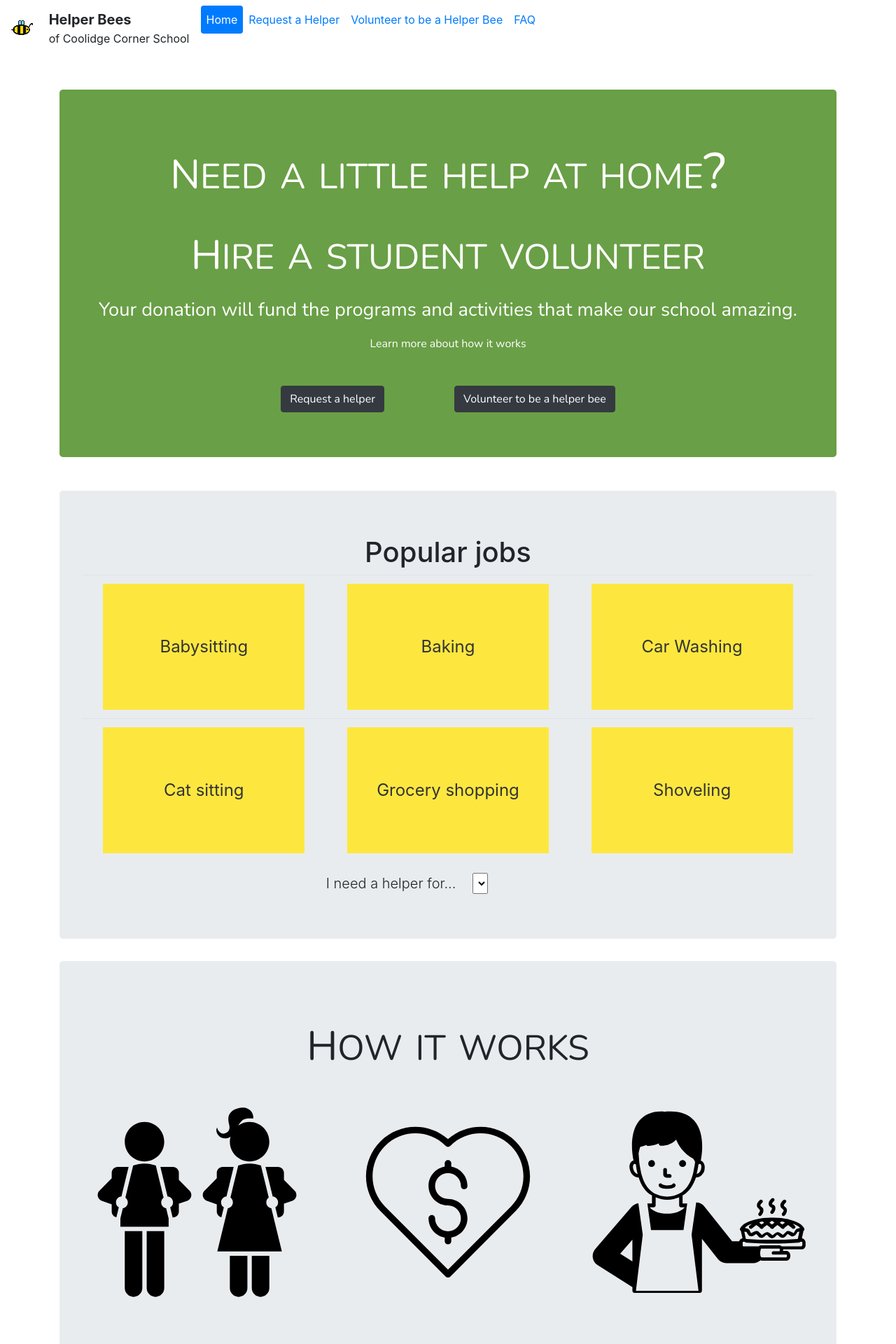
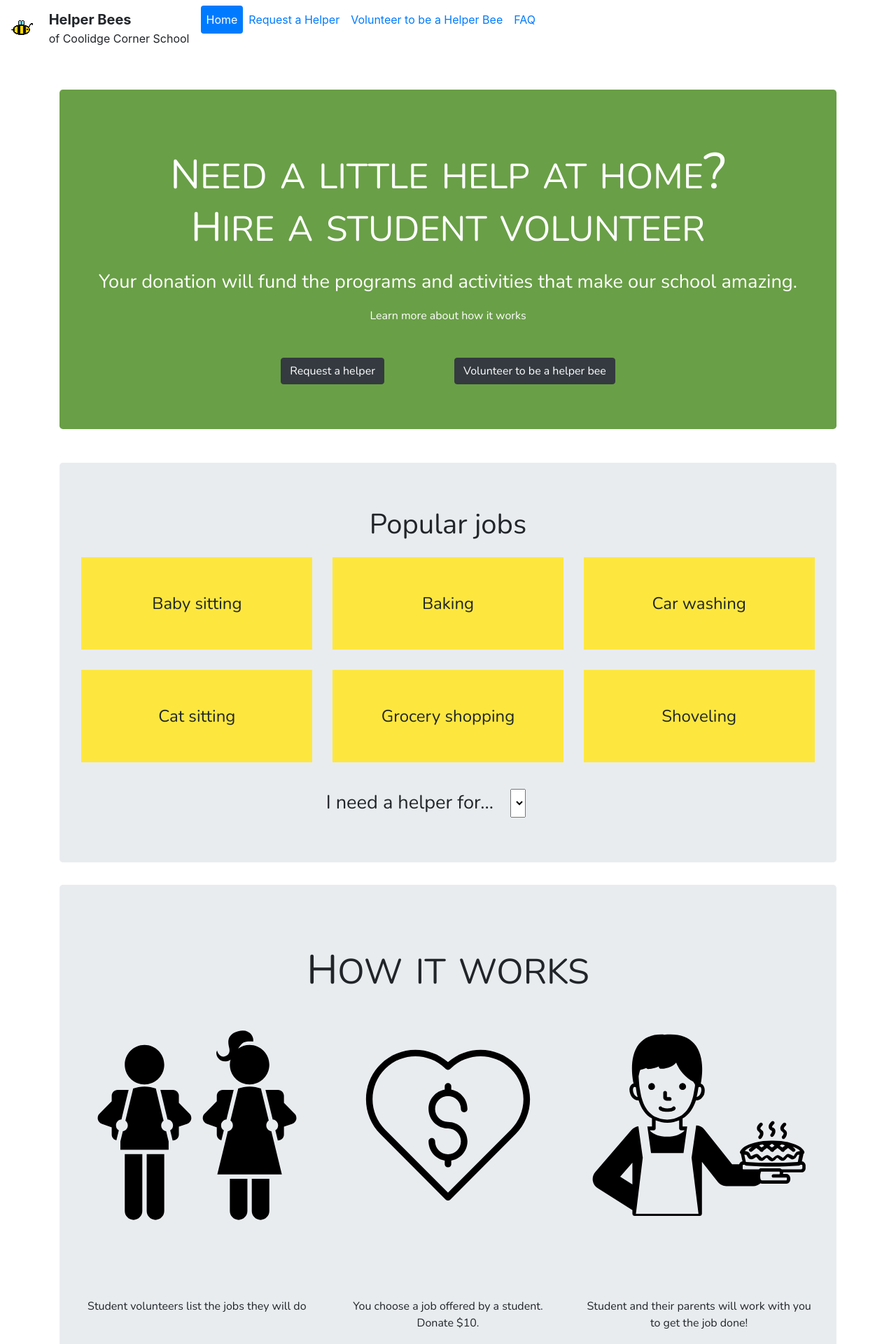
Before and after one commit to CoolidgeCornerSchool/helperbees, a Jekyll site: the page built from index.html, in a window 1280 px wide. Shown: the top 1920 px of the page at 70% size. Built offline with Jekyll 4.4.1, drawn with Linux system fonts in a browser that asks for light colours; comment, search, counter and statistics services are not loaded; some of the changed text lies outside the part shown.

Commit message:
fix home page

```diff
--- a/_sass/main.scss
+++ b/_sass/main.scss
@@ -1,73 +1,53 @@
 @import url('https://fonts.googleapis.com/css?family=Nunito&display=swap');
 
+/* Helperbees brand logo */
 nav .navbar-brand {
-    .hb {
-	display: inline-block;
-    .hb1 {
-     font-weight: bold;
+    .hb { display: inline-block;
+          .hb1 { font-weight: bold; }
+          .hb2 { font-size: 80%; }
         }
-       .hb2 {
-	   font-size: 80%;
+}
+
+/* Parallax boxes on home page */
+.parallax {
+    font-family: 'Nunito', sans-serif;
+    background-attachment: fixed;
+    background-position: center;
+    background-repeat: no-repeat;
+    background-size: cover;
+    text-align: center;
+    .display-3 { font-variant: small-caps;
+        .cap {font-size: 115%};
+    }
+    .lead { font-size: 170%; }
+}
+
+.section1 {
+    .display-3.line2 { margin-top: -2.5rem }
+    background-color: #699F46;
+    .learn_more {
+	display: block;
+	color: white;
+    }
+}
+
+.section2 {
+    text-align: center;
+    .jobs .col {
+	margin: .6em .6em;
+        padding: 2em .2em;
+	background-color: #FDE73F;
+        font-size: 150%;
+        &:hover {
+	background-color: darken(#FDE73F, 14%);
         }
     }
 }
 
 
-.parallax {
-    min-height: 600px;
-    background-attachment: fixed;
-    background-position: center;
-    background-repeat: no-repeat;
-    background-size: cover;
-}
+/* Admin pages */
 
-
-
-.section1 {
-    font-family: 'Nunito', sans-serif;
-    .display-3 { font-variant: small-caps;
-        .cap {font-size: 115%};
-     }
-    .lead { font-size: 170%; }
-    .learn_more {
-	display: block;
-	color: white;
-    }
-    min-height: 300px;
-    background-color: #699F46;
-    text-align: center;
-}
-
-.section2 {
-    text-align: center;
-    table {
-/*
-      border-collapse: separate;
-      border-spacing: 1.2em;	*/
-      td {
-	   min-width: 8em;
-           min-height: 6em;
-	span {
-           color: #333;
-           padding: 3em 0;
-	   min-width: 12em;
-           min-height: 6em;
-           display: inline-block;
-           background-color: #FDE73F;
-        }
-        font-size: 150%;
-
-     }
-  }
-}
-.section3 {
-    font-family: 'Nunito', sans-serif;
-    text-align: center;
-    .display-3 { font-variant: small-caps;
-        .cap {font-size: 115%};
-    }
-}
-
+/* Google login avatar */
 .admin .avatar {
     width: 40px;
     height: 40px;
--- a/assets/js/index.js
+++ b/assets/js/index.js
@@ -10,11 +10,17 @@
 function init_home(){
     $.get(service_types_url).done(on_load_services);
     $('select#offer_type').change(choose_service);
+    $('.jobs .col').click(choose_service);
+    $('.section5 button').click(on_send_feedback);
 }
 
-// User clicked on service menu
+// User clicked on service menu or clicked a big yellow button
 function choose_service(){
-    let val = $(this).val();
+    let val = $(this).val();           // value for drop-down menu
+    let button_text = $(this).text();  // value for big yellow buttons
+    if (val == '' && button_text != ''){
+	val = button_text;
+    }
     // navigate to new location
     window.location.href = '/request_helper#'+encodeURI(val).replace('/','<slash>');
 }
@@ -38,3 +44,10 @@
 	dropdown.append(option);
     }
 }
+
+function on_send_feedback(){
+    let msg_body = $('.section5 #body').val();
+    let url = "mailto:ccs.helperbees@gmail.com?subject=feedback&body=" + encodeURI(msg_body);
+    document.location.href=url;
+    return false;
+}
--- a/assets/js/request_helper.js
+++ b/assets/js/request_helper.js
@@ -19,7 +19,7 @@
     let fields = {
 	business: "SLDPEE4HT6FHA", // merchant ID
 	cmd: "_donations",
-	amount: "10.00",
+	amount: "00.01",
 	item_name: "HelperBees (" + offer_type + ")",
 	custom: offer_id,
 	shopping_url: "https://helperbees/request_helper",
--- a/index.html
+++ b/index.html
@@ -3,33 +3,31 @@
 layout: default
 ---
 
-<!-- First Parallax Section -->
+<!-- Section 1: big green box -->
 <div class="jumbotron parallax section1 mb-5">
   <p class="display-3 text-white"><span class="cap">n</span>eed a little help at home?</p>
-  <p class="display-3 text-white"><span class="cap">h</span>ire a student volunteer</p>
+  <p class="display-3 text-white line2"><span class="cap">h</span>ire a student volunteer</p>
   <p class="lead text-white">Your donation will fund the programs and activities that make our school amazing.</p>
   <a class="learn_more" href="/faq">Learn more about how it works</a>
   <a class="btn btn-dark mt-5 mr-5" href="/request_helper">Request a helper</a>
   <a class="btn btn-dark mt-5 ml-5" href="/volunteer">Volunteer to be a helper bee</a>
 </div>
 
-<!-- Second Parallax Section -->
+<!-- Section 2: yellow boxes with jobs -->
 <div class="jumbotron parallax section2">
   <h1>Popular jobs</h1>
-  <table class="w-100 table" cellspacing="50">
-    <tbody>
-      <tr class="d-flex">
-	<td class="col-4"><span>Babysitting</span></td>
-	<td class="col-4"><span>Baking</span></td>
-	<td class="col-4"><span>Car Washing</span></td>
-      </tr>
-      <tr class="d-flex">
-	<td class="col-4"><span>Cat sitting</span></td>
-	<td class="col-4"><span>Grocery shopping</span></td>
-	<td class="col-4"><span>Shoveling</span></td>
-      </tr>
-    </tbody>
-  </table>
+  <div class="jobs mb-4">
+    <div class="row">
+      <div class="col">Baby sitting</div>
+      <div class="col">Baking</div>
+      <div class="col">Car washing</div>
+    </div>
+    <div class="row">
+      <div class="col">Cat sitting</div>
+      <div class="col">Grocery shopping</div>
+      <div class="col">Shoveling</div>
+    </div>
+  </div>
   <div class="row mx-auto">
     <div class="offset-md-4 lead mr-4">I need a helper for...</div>
     <select id="offer_type">
@@ -37,7 +35,7 @@
   </div>
 </div>
 
-<!-- Third Parallax Section -->
+<!-- Section 3: How it works -->
 <div class="jumbotron parallax section3">
   <p class="display-3"><span class="cap">h</span>ow it works</p>
   <div class="row">
@@ -47,7 +45,7 @@
     </div>
     <div class="col">
       <img src="/assets/images/dollar.svg"/>
-      <p>You choose a job offered by a student. Donate $10.</p>
+      <p>You choose a job offered by a student.<br/>Donate $10.</p>
     </div>
     <div class="col">
       <img src="/assets/images/baker.svg"/>
@@ -58,4 +56,41 @@
 </div>
 
 
+<!-- Section 4: Our mission -->
+<div class="jumbotron parallax section4">
+  <div class="row">
+    <div class="col">
+      <p class="display-3"><span class="cap">o</span>ur mission</p>
+      <p>Helperbees.org is an experiment run by the parents of the
+	Coolidge Corner School in Brookline, Massachusetts.
+	Our mission is to to give students an opportunity to volunteer, to build
+	a strong community, and to raise money for student activities.</p>
+      <p>Parents and students must raise money each year to fund
+	everything from the school play to class events.
+	As parents we challenged ourselves to imagine a way to do this in a way
+	that involves the whole community.</p>
+      <a class="btn btn-dark mt-5 mr-5" href="/faq">Learn more about us</a>
+    </div>
+    <div class="col">
+      <img src="/assets/images/bee.svg"/>
+    </div>
+  </div>
+</div>
+
+<!-- Section 5: send us feedback -->
+<div class="jumbotron parallax section5">
+  <p class="display-3">
+    <span class="cap">i</span>deas?
+    <span class="cap">q</span>uestions?
+    <span class="cap">c</span>omments?</p>
+  <p>Helperbees is an experiment. We'd love to hear your ideas</p>
+  <form>
+    <div class="form-group">
+    <textarea id="body" rows="6" class="form-control col-8 mt-4 mb-2 mx-auto" placeholder="your message"></textarea>
+    <button type="submit" class="btn btn-dark mt-5 mr-5">Send</button>
+    </div>
+  </form>
+</div>
+
+
 <script src="assets/js/index.js"></script>
```
Also changed, not shown: assets/images/bee.svg.
